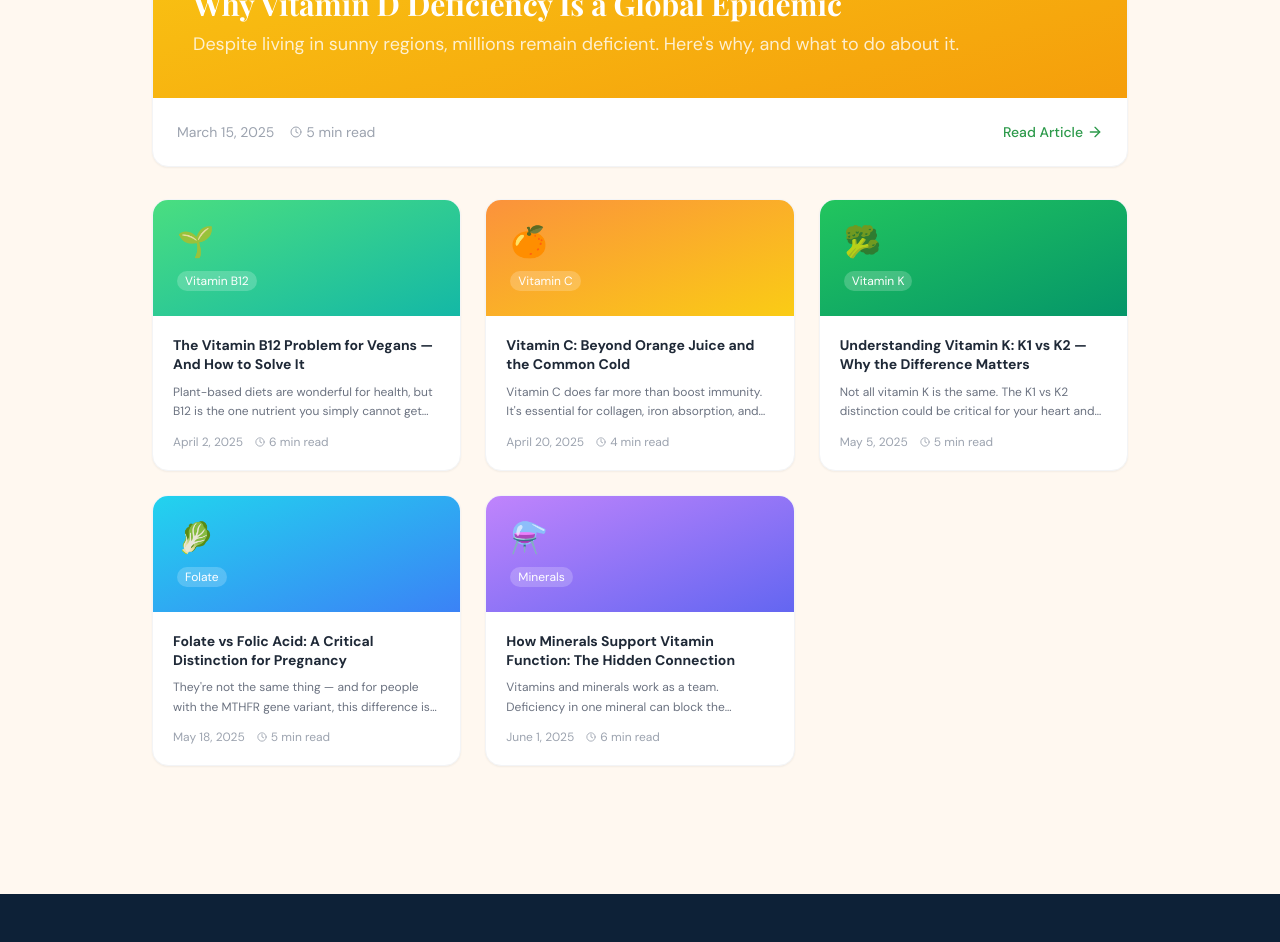
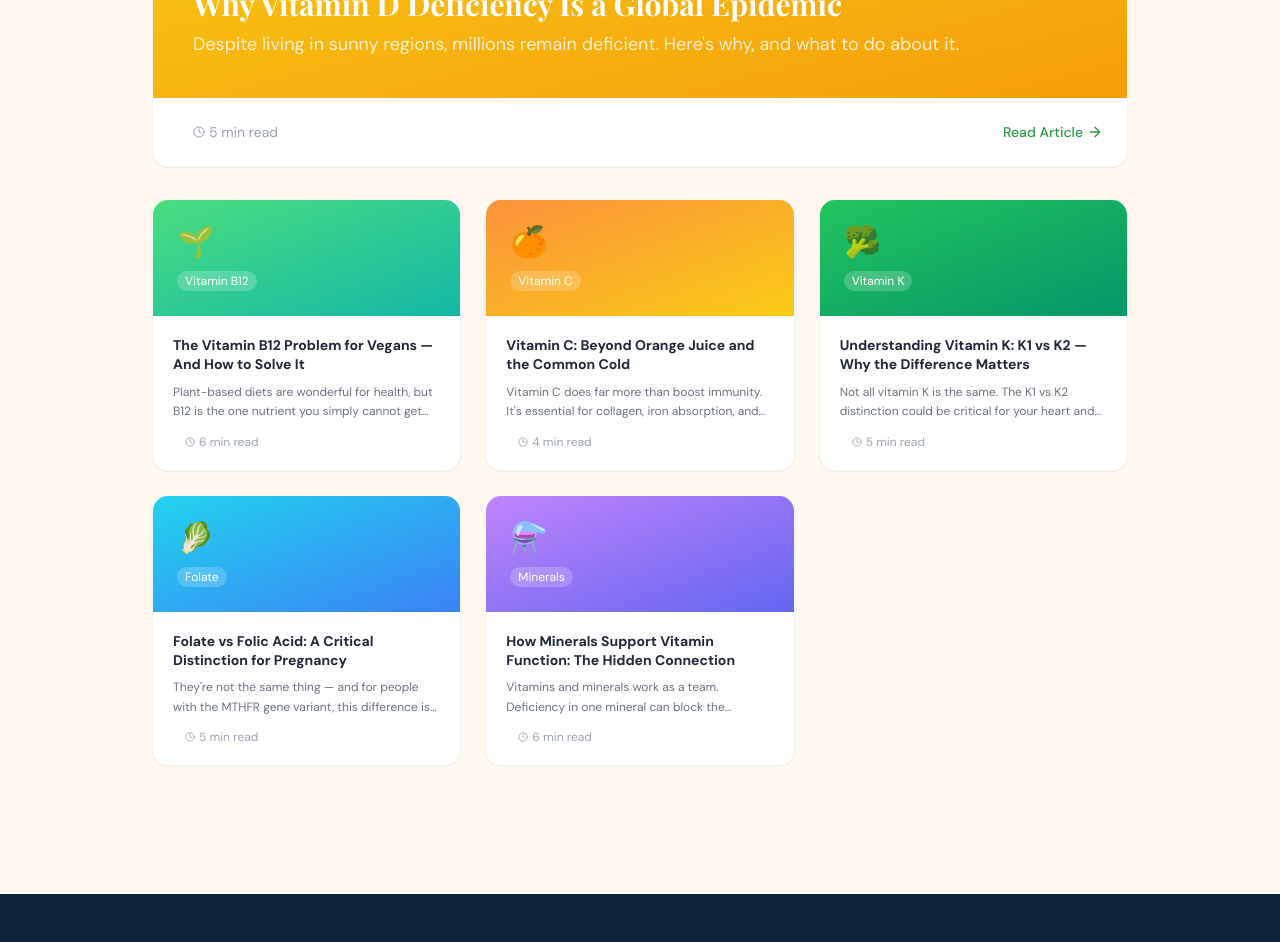
Before and after one commit to Abdelrhman-Ahmed-XD/VitaGuide, a React (Vite) app: page /blog in a window 1280 px wide. Shown: the part 500-1442 px from the top of the page. Built offline with nearby package versions, Linux system fonts and the light colour scheme.

Commit message:
VitaGuide

```diff
--- a/src/data/blogPosts.js
+++ b/src/data/blogPosts.js
@@ -4,7 +4,7 @@ export const blogPosts = [
     title: "Why Vitamin D Deficiency Is a Global Epidemic",
     excerpt: "Despite living in sunny regions, millions remain deficient. Here's why, and what to do about it.",
     category: "Vitamin D",
-    date: "March 15, 2025",
+
     readTime: "5 min read",
     emoji: "☀️",
     color: "from-yellow-400 to-amber-500",
@@ -33,7 +33,6 @@ Vitamin D is not just a vitamin — it functions as a hormone. It affects every
     title: "The Vitamin B12 Problem for Vegans — And How to Solve It",
     excerpt: "Plant-based diets are wonderful for health, but B12 is the one nutrient you simply cannot get from plants.",
     category: "Vitamin B12",
-    date: "April 2, 2025",
     readTime: "6 min read",
     emoji: "🌱",
     color: "from-green-400 to-teal-500",
@@ -66,7 +65,6 @@ There is no debate among nutrition scientists: vegans must supplement B12. It is
     title: "Vitamin C: Beyond Orange Juice and the Common Cold",
     excerpt: "Vitamin C does far more than boost immunity. It's essential for collagen, iron absorption, and wound healing.",
     category: "Vitamin C",
-    date: "April 20, 2025",
     readTime: "4 min read",
     emoji: "🍊",
     color: "from-orange-400 to-yellow-400",
@@ -100,7 +98,6 @@ A single red bell pepper provides 190 mg. Most people with a fruit-and-vegetable
     title: "Understanding Vitamin K: K1 vs K2 — Why the Difference Matters",
     excerpt: "Not all vitamin K is the same. The K1 vs K2 distinction could be critical for your heart and bones.",
     category: "Vitamin K",
-    date: "May 5, 2025",
     readTime: "5 min read",
     emoji: "🥦",
     color: "from-green-500 to-emerald-600",
@@ -135,7 +132,6 @@ Consider a K2 (MK-7) supplement (100–200 mcg/day) alongside Vitamin D3 for bon
     title: "Folate vs Folic Acid: A Critical Distinction for Pregnancy",
     excerpt: "They're not the same thing — and for people with the MTHFR gene variant, this difference is medically significant.",
     category: "Folate",
-    date: "May 18, 2025",
     readTime: "5 min read",
     emoji: "🥬",
     color: "from-cyan-400 to-blue-500",
@@ -173,7 +169,6 @@ High-dose folate supplementation can mask a Vitamin B12 deficiency — both caus
     title: "How Minerals Support Vitamin Function: The Hidden Connection",
     excerpt: "Vitamins and minerals work as a team. Deficiency in one mineral can block the effectiveness of multiple vitamins.",
     category: "Minerals",
-    date: "June 1, 2025",
     readTime: "6 min read",
     emoji: "⚗️",
     color: "from-purple-400 to-indigo-500",
--- a/src/pages/About.jsx
+++ b/src/pages/About.jsx
@@ -128,7 +128,7 @@ export default function About() {
                     </p>
                     <div className="space-y-2">
                         <div className="bg-white/10 rounded-xl p-3">
-                            <p className="font-medium text-sm">Supervisor: Prof. / Dr. Noha Fawzy</p>
+                            <p className="font-medium text-sm">Supervisor: Ass. Prof. Dr. Noha Fawzy</p>
                             <p className="text-gray-400 text-xs">Department of Pharmacology & Toxicology</p>
                         </div>
                     </div>
```
